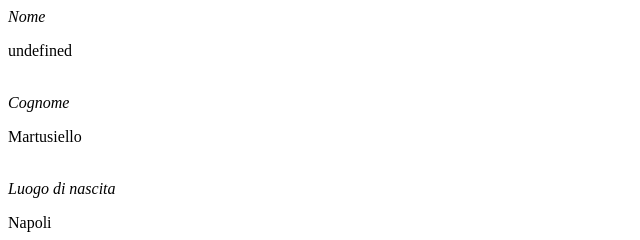
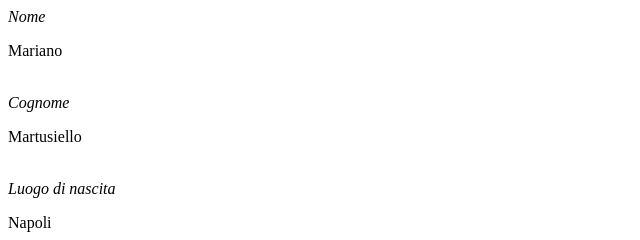
Before and after one commit to Martusca/Qucciolotto, a plain HTML site: page index.html in a window 1280 px wide. Shown: the top 240 px of the page, 0-640 px from the left. Drawn offline with Linux system fonts and the light colour scheme.

Commit message:
Update index.html

```diff
--- a/index.html
+++ b/index.html
@@ -30,7 +30,7 @@
         .then((response) => response.json())  // non rimuovere
         .then((json) => {
             console.log(json)
-            document.getElementById("Nome").innerHTML = json.name;
+            document.getElementById("Nome").innerHTML = json.nome;
             document.getElementById("cognome").innerHTML = json.cognome;
             document.getElementById("luogo_di_nascita").innerHTML = json.luogo_di_nascita;
             document.getElementById("sesso").innerHTML = json.sesso;
```
